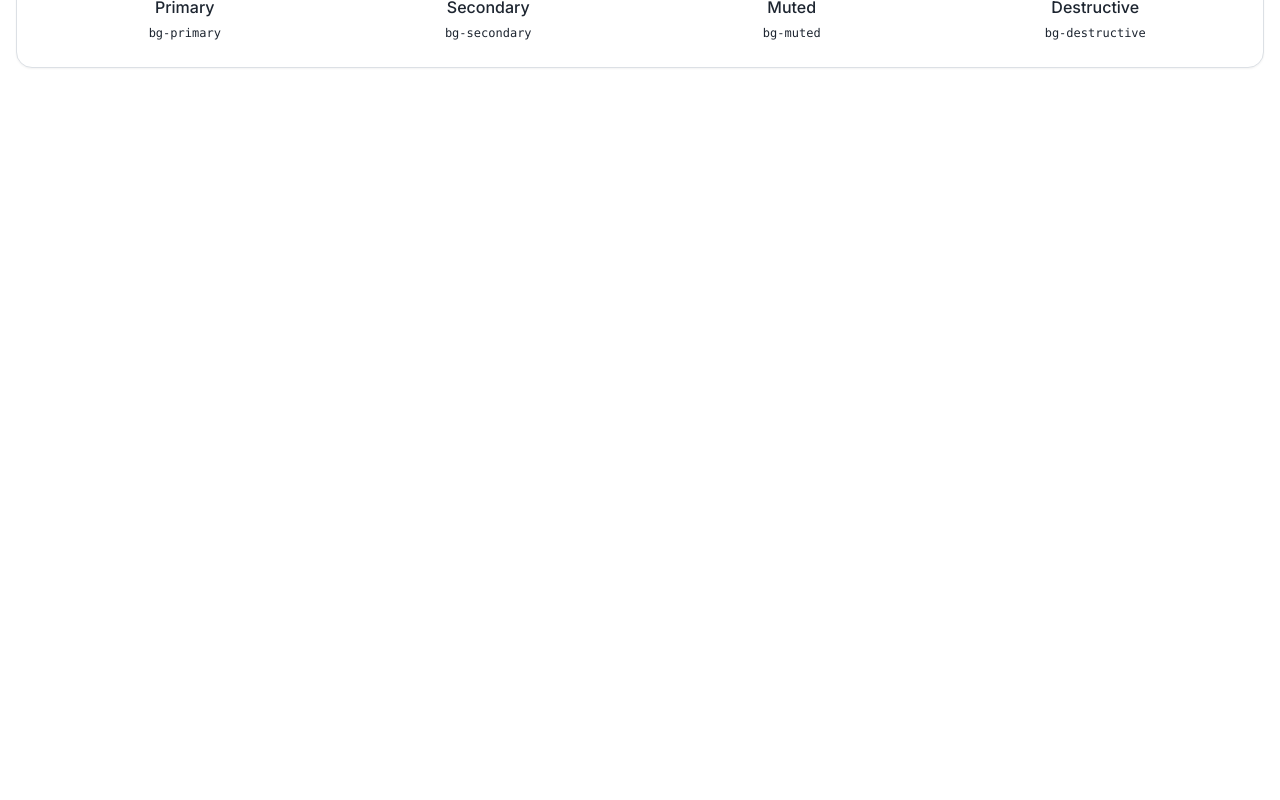
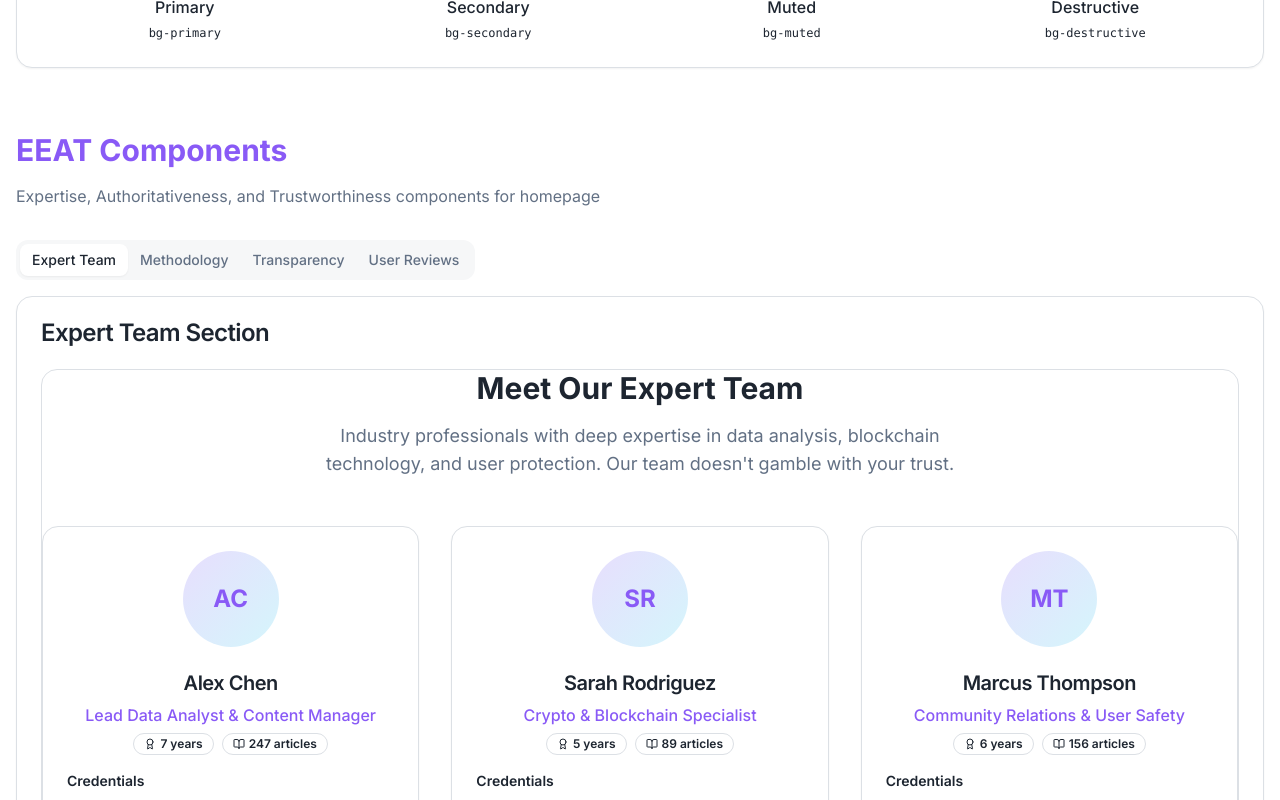
Before and after one commit to whaamkabaam/trust-skin-hub-45, a React (Vite) app: page /style-guide in a window 1280 px wide. Shown: the part 8420-9220 px from the top of the page. Before the commit the page ends 8536 px from the top, so only its background shows below. Built offline with nearby package versions, Linux system fonts and the light colour scheme.

Commit message:
Update Style Guide Hero

```diff
--- a/src/pages/StyleGuide.tsx
+++ b/src/pages/StyleGuide.tsx
@@ -13,6 +13,10 @@ import SkinsHero from '@/components/SkinsHero';
 import AppleHero from '@/components/AppleHero';
 import MysteryBoxHero from '@/components/MysteryBoxHero';
 import OperatorReviewHero from '@/components/OperatorReviewHero';
+import ExpertTeam from '@/components/ExpertTeam';
+import MethodologySection from '@/components/MethodologySection';
+import TransparencySection from '@/components/TransparencySection';
+import UserReviews from '@/components/UserReviews';
 import TopOperatorList from '@/components/TopOperatorList';
 import TrustIndicator from '@/components/TrustIndicator';
 import RatingBadge from '@/components/RatingBadge';
@@ -465,7 +469,7 @@ const StyleGuide = () => {
                         userRatings={{
                           total: 1284
                         }}
-                      promoCode="XYZ123"
+                        promoCode="SAVE20"
                       />
                   </div>
                 </CardContent>
@@ -930,6 +934,75 @@ const StyleGuide = () => {
           </Card>
         </section>
 
+        {/* EEAT Components */}
+        <section className="space-y-8">
+          <div>
+            <h2 className="text-3xl font-bold mb-4 text-primary">EEAT Components</h2>
+            <p className="text-muted-foreground mb-8">Expertise, Authoritativeness, and Trustworthiness components for homepage</p>
+          </div>
+
+          <Tabs defaultValue="expert-team" className="space-y-4">
+            <TabsList>
+              <TabsTrigger value="expert-team">Expert Team</TabsTrigger>
+              <TabsTrigger value="methodology">Methodology</TabsTrigger>
+              <TabsTrigger value="transparency">Transparency</TabsTrigger>
+              <TabsTrigger value="user-reviews">User Reviews</TabsTrigger>
+            </TabsList>
+
+            <TabsContent value="expert-team" className="space-y-4">
+              <Card>
+                <CardHeader>
+                  <CardTitle>Expert Team Section</CardTitle>
+                </CardHeader>
+                <CardContent>
+                  <div className="border rounded-lg overflow-hidden">
+                    <ExpertTeam />
+                  </div>
+                </CardContent>
+              </Card>
+            </TabsContent>
+
+            <TabsContent value="methodology" className="space-y-4">
+              <Card>
+                <CardHeader>
+                  <CardTitle>Methodology Section</CardTitle>
+                </CardHeader>
+                <CardContent>
+                  <div className="border rounded-lg overflow-hidden">
+                    <MethodologySection />
+                  </div>
+                </CardContent>
+              </Card>
+            </TabsContent>
+
+            <TabsContent value="transparency" className="space-y-4">
+              <Card>
+                <CardHeader>
+                  <CardTitle>Transparency Section</CardTitle>
+                </CardHeader>
+                <CardContent>
+                  <div className="border rounded-lg overflow-hidden">
+                    <TransparencySection />
+                  </div>
+                </CardContent>
+              </Card>
+            </TabsContent>
+
+            <TabsContent value="user-reviews" className="space-y-4">
+              <Card>
+                <CardHeader>
+                  <CardTitle>User Reviews Section</CardTitle>
+                </CardHeader>
+                <CardContent>
+                  <div className="border rounded-lg overflow-hidden">
+                    <UserReviews />
+                  </div>
+                </CardContent>
+              </Card>
+            </TabsContent>
+          </Tabs>
+        </section>
+
       </div>
     </div>
   );
```
Lines whose indentation alone changed are shown as unchanged.
